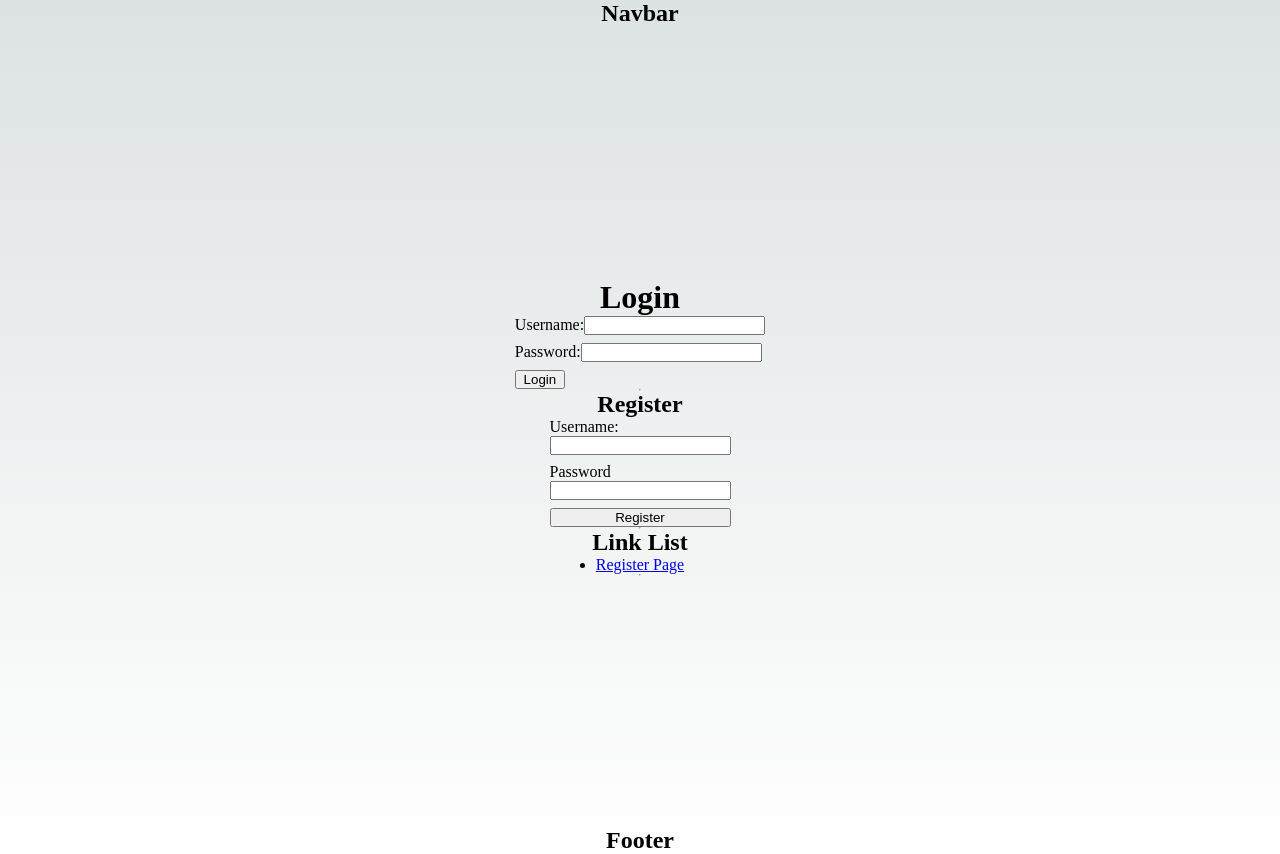
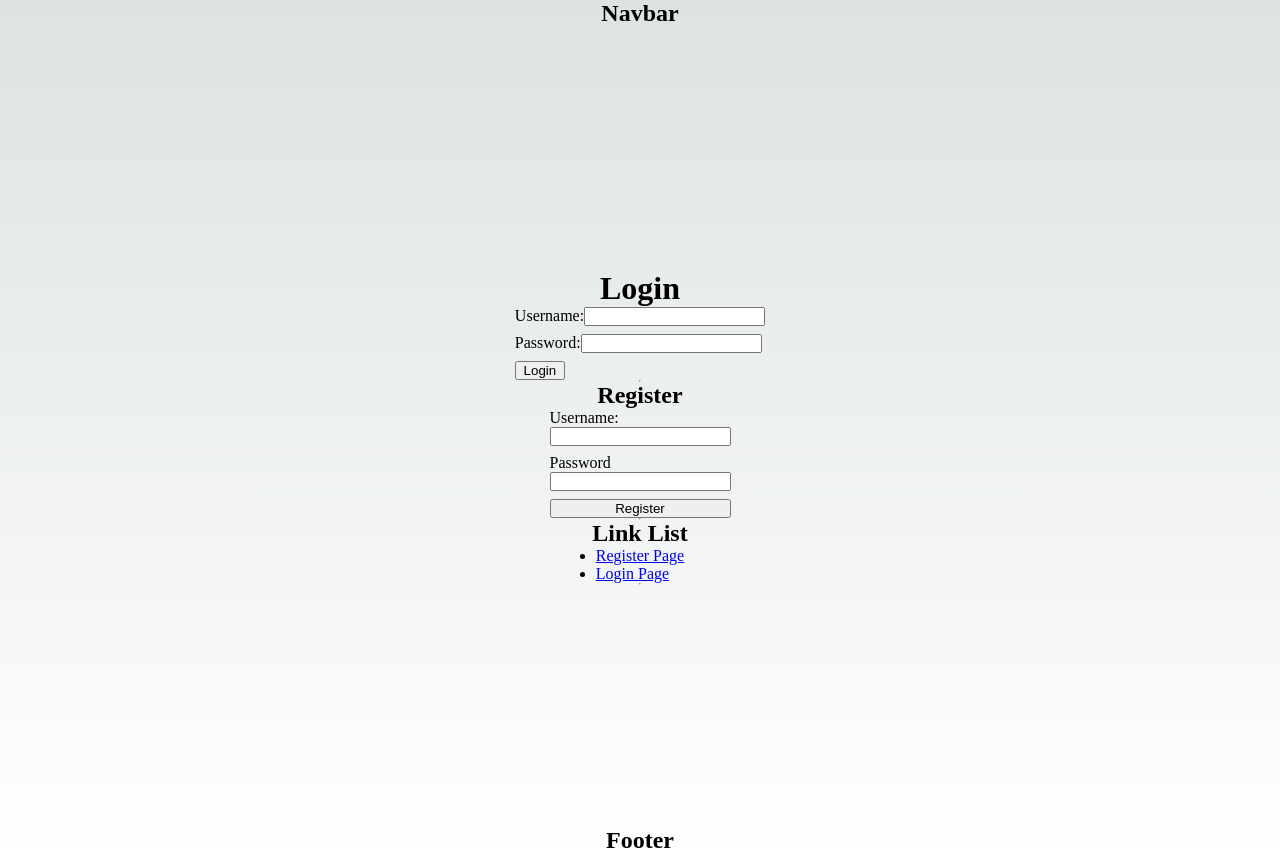
Before and after one commit to lesenelir/demo-for-nextjs, a Next.js app: page /app in a window 1280 px wide. Built offline with nearby package versions, Linux system fonts and the light colour scheme.

Commit message:
feat: myapp: validate username password login page

```diff
--- /dev/null
+++ b/src/pages/api/login.ts
@@ -0,0 +1,39 @@
+// 用户登陆的后端API接口
+import {PrismaClient} from "@prisma/client"
+import {NextApiRequest, NextApiResponse} from "next"
+import nc from 'next-connect'
+import bcrypt from "bcrypt"
+
+const prisma = new PrismaClient()
+
+const handler = nc<NextApiRequest, NextApiResponse>()
+
+const handleLogin = async (req: NextApiRequest, res: NextApiResponse) => {
+  const {username, password} = req.body
+
+  if (!username || !password) {
+    return res.status(400).json({message: 'Both name and password fields are required'})
+  }
+
+  try {
+    const user = await prisma.user.findUnique({
+      where: {
+        name: username
+      }
+    })
+
+    if (!user) return res.status(404).json({message: 'User not found.'})
+
+    const isPasswordValid = await bcrypt.compare(password, user.password)
+    if (!isPasswordValid) return res.status(401).json({message: 'Invalid password.'})
+
+    return res.status(200).json({message: 'Login Successful.'})
+  } catch (e) {
+    return res.status(500).json({message: 'Error occurred during Login.', e})
+  }
+
+}
+
+handler.post(handleLogin)
+
+export default handler
--- a/src/pages/app/index.tsx
+++ b/src/pages/app/index.tsx
@@ -48,6 +48,7 @@ function MyApp() {
       <h2>Link List</h2>
       <ul>
         <li><Link href={'/app/register'}>Register Page</Link></li>
+        <li><Link href={'/app/login'}>Login Page</Link></li>
       </ul>
       <hr/>
 
--- /dev/null
+++ b/src/pages/app/login/index.tsx
@@ -0,0 +1,61 @@
+import {ChangeEvent, useState} from "react"
+import {useMutation, UseMutationResult} from "react-query"
+import axios, {AxiosError, AxiosResponse} from "axios"
+import RouterButton from "@/components/utils/RouterButton"
+
+import styles from '../../../styles/app.module.css'
+
+interface LoginResponse {
+  message: string
+}
+
+// 发送请求
+async function login({username, password}: {username: string, password: string}) {
+  const res = await axios.post('/api/login', {
+    username,
+    password
+  })
+  console.log(res.data)
+  return res.data
+}
+
+function LoginPage() {
+  const [username, setUsername] = useState<string>('')
+  const [password, setPassword] = useState<string>('')
+  const loginMutation: UseMutationResult<AxiosResponse<LoginResponse>,
+    AxiosError, {username: string, password: string}> = useMutation(login)
+
+  const handlerUsernameChange = (e: ChangeEvent<HTMLInputElement>) => {
+    setUsername(e.target.value)
+  }
+
+  const handlerPasswordChange = (e: ChangeEvent<HTMLInputElement>) => {
+    setPassword(e.target.value)
+  }
+
+  const handlerButtonClick = () => {
+    loginMutation.mutate({username, password})
+  }
+
+  return (
+    <>
+      <div className={styles.box}>
+        <h2>Login Page:</h2>
+        {(loginMutation.error?.response?.data as LoginResponse).message && (
+          <div style={{color: 'red'}}>{(loginMutation?.error?.response?.data as LoginResponse).message}</div>
+        )}
+        <label htmlFor="username">Username:</label>
+        <input type="text" id='username' value={username} onChange={handlerUsernameChange}/>
+
+        <label htmlFor="password">Password:</label>
+        <input type="password" id='password' value={password} onChange={handlerPasswordChange}/>
+
+        <button onClick={handlerButtonClick}>Login</button>
+
+        <RouterButton/>
+      </div>
+    </>
+  )
+}
+
+export default LoginPage
```
